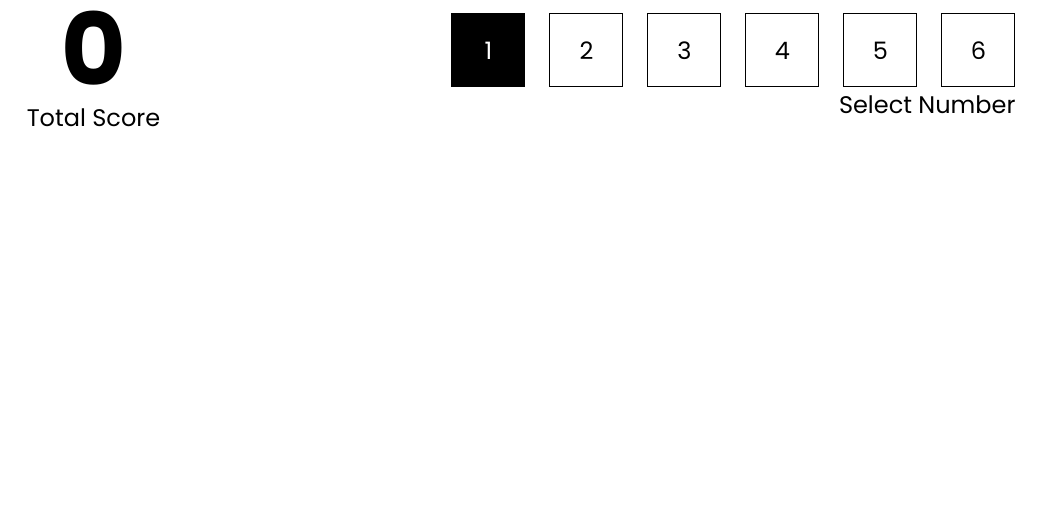
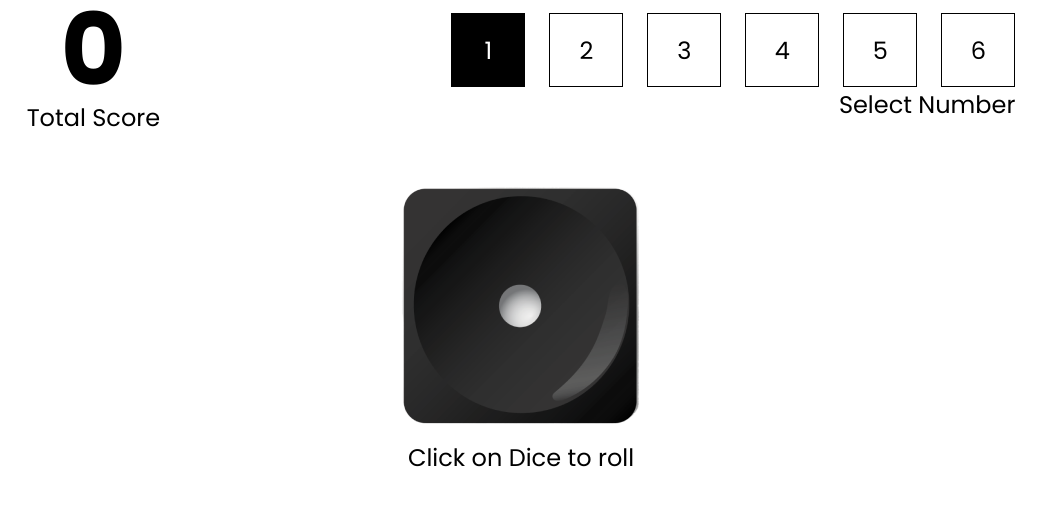
Before and after one commit to Peliah/dice-game, a React (Vite) app: page / in a window 1280 px wide. Both pictures are taken after a click on the button "Play Now". Shown: the top 506 px of the page, without its empty margins (119-1165 px from the left). Built offline with nearby package versions, Linux system fonts and the light colour scheme.

Commit message:
the dice rolling already wrks

```diff
--- /dev/null
+++ b/src/components/RollDice.tsx
@@ -0,0 +1,41 @@
+import { useState } from "react";
+import styled from "styled-components";
+
+const RollDice = () => {
+    const [currentDice, setCurrentDice] = useState(1);
+
+    const generateRandomNumber = (min, max) => {
+        return Math.floor(Math.random() * (max - min) + min);
+    }
+
+    const rollDice = () => {
+        const randomNumber = generateRandomNumber(1, 7);
+        setCurrentDice((prev) => randomNumber);
+    }
+
+    return (
+        <DiceContainer>
+            <div className="dice" onClick={rollDice}>
+                <img src={`/images/dice/dice_${currentDice}.png`} alt={`dice ${currentDice}`} />
+            </div>
+            <p>Click on Dice to roll</p>
+        </DiceContainer>
+    )
+}
+
+export default RollDice;
+
+const DiceContainer = styled.div`
+    margin-top: 48px;
+    display: flex;
+    align-items: center;
+    flex-direction: column;
+
+    .dice{
+        cursor: pointer;
+    }
+
+    p {
+        font-size: 24px;
+    }
+`;
--- a/src/components/StartGame.tsx
+++ b/src/components/StartGame.tsx
@@ -1,5 +1,6 @@
 import { useState } from "react";
 import styled from "styled-components";
+import RollDice from "./RollDice";
 
 const StartGame = () => {
 
@@ -29,6 +30,7 @@
                     <p>Select Number</p>
                 </NumberSelectorContainer>
             </div>
+            <RollDice />
         </MainContainer>
     )
 }
```
Also changed, not shown: src/components/RoleDice.tsx (deleted, +0 -18 lines).
